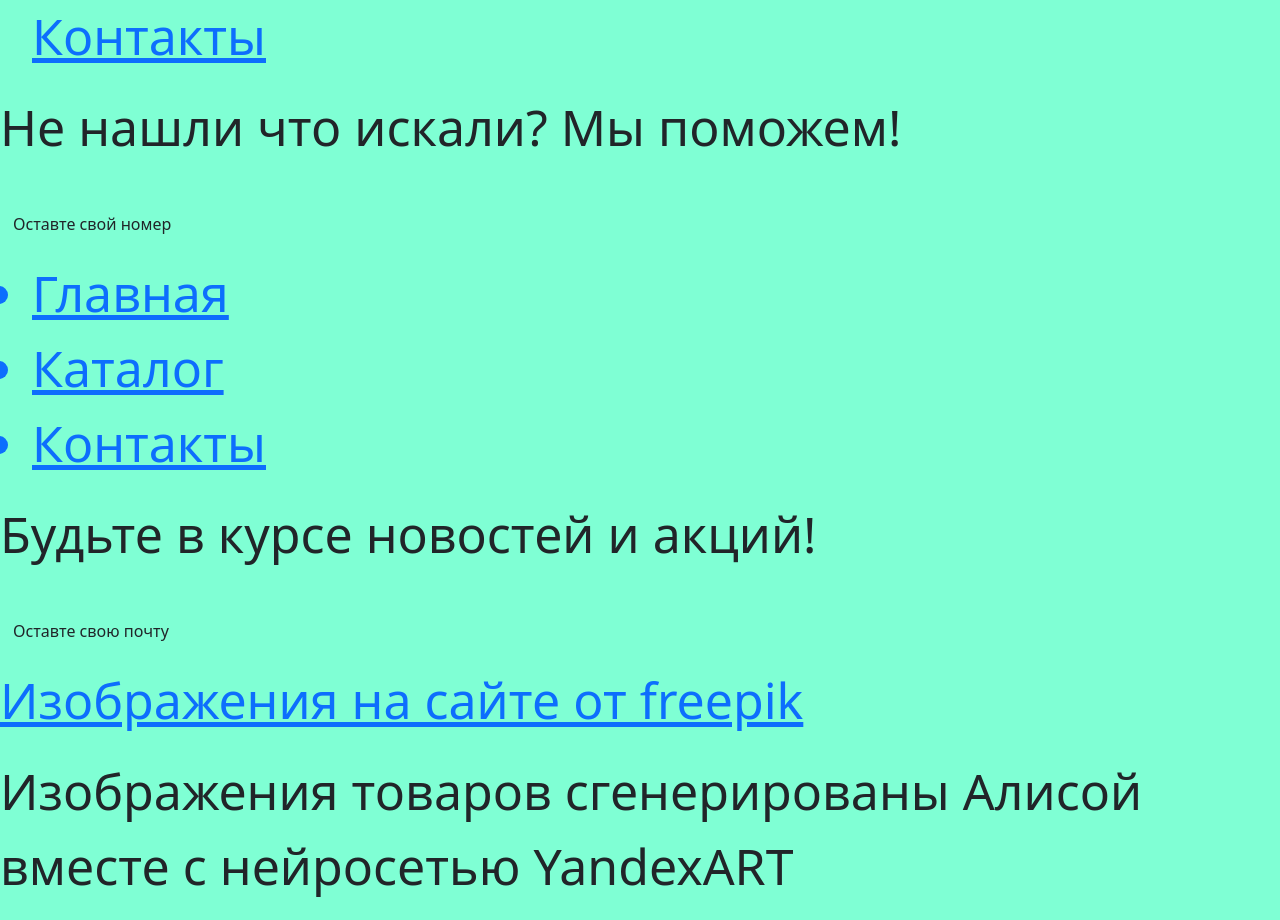
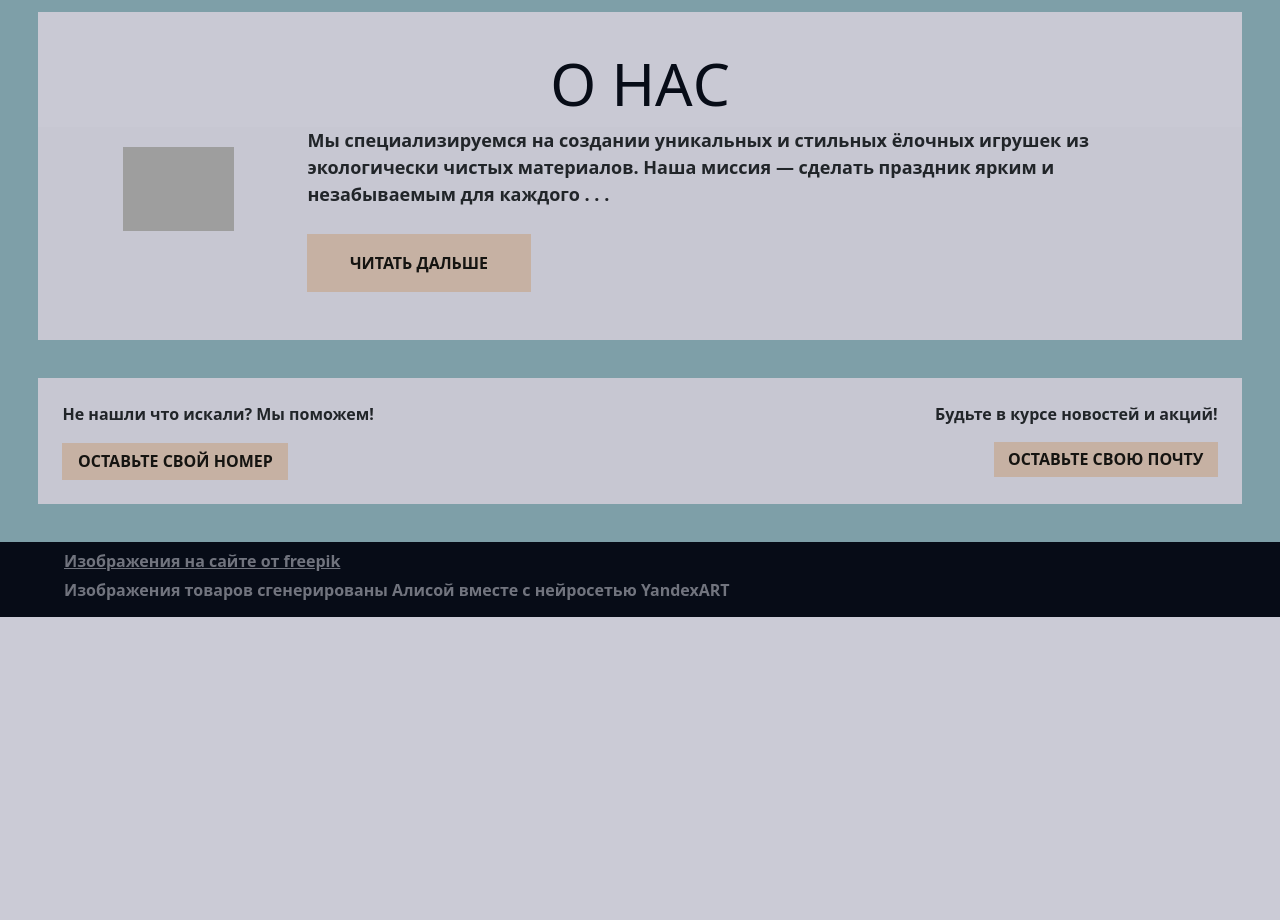
Before and after one commit to Irrima/Shiny_store, a Django app: page / in a window 1280 px wide. Shown: the part 590-1510 px from the top of the page. After the commit the page ends 1207 px from the top, so only its background shows below. Run offline with Django 5.2, Linux system fonts and the light colour scheme; grey boxes are pictures that could not be loaded.

Commit message:
I have finished the visual part of the main page

```diff
--- /dev/null
+++ b/main/templates/main/base.html
@@ -0,0 +1,56 @@
+{% load static %}
+<!doctype html>
+<html lang="en">
+<head>
+    <meta charset="UTF-8">
+    <meta name="viewport"
+          content="width=device-width, user-scalable=no, initial-scale=1.0, maximum-scale=1.0, minimum-scale=1.0">
+    <meta http-equiv="X-UA-Compatible" content="ie=edge">
+    <link rel="stylesheet" href="https://cdn.jsdelivr.net/npm/bootstrap@5.3.3/dist/css/bootstrap.min.css">
+    <link rel="stylesheet" href="https://cdn.jsdelivr.net/npm/bootstrap-icons@1.11.3/font/bootstrap-icons.css">
+    <link rel="stylesheet" href="{% static 'css/main.css' %}">
+    <title>{% block title %}{% endblock %}</title>
+</head>
+<body>
+<div class="wrapper">
+    <header>
+        <div class="header_1">
+            <p><i class="bi bi-telephone"></i>{{ tel }}</p>
+            <p>{{ work }}</p>
+        </div>
+        <div class="header_2">
+            <p>{{ logo }}</p>
+            <ul>
+                <a class="nav" href="#"><li>Главная</li></a>
+                <a class="nav" href="#"><li>Каталог</li></a>
+{#                <a class="nav" href="#"><li>О нас</li></a>#}
+                <a class="nav" href="#"><li>Контакты</li></a>
+                <a class="nav" href="#"><li>Оплата и доставка</li></a>
+            </ul>
+        </div>
+    </header>
+
+    {% block content %}
+    {% endblock %}
+
+    {% block content_intro %}
+    {% endblock %}
+
+{#    {% block content_catalog %}#}
+{#    {% endblock %}#}
+
+    {% block about %}
+    {% endblock %}
+
+    {% block users_contacts %}
+    {% endblock %}
+
+    <footer class="footer_image">
+            <p><a href="https://ru.freepik.com/free-photo/christmas-tree-space
+            -left_1435765.htm#fromView=search&page=3&position=51&uuid=8f20661c
+            -4c4b-4791-b860-97b28e045c13">{{ img_info_1}}</a></p>
+            <p>{{ img_info_2}}</p>
+    </footer>
+</div>
+</body>
+</html>
--- a/main/templates/main/index.html
+++ b/main/templates/main/index.html
@@ -1,70 +1,69 @@
+{% extends 'main/base.html' %}
 {% load static %}
-<!doctype html>
-<html lang="en">
-<head>
-    <meta charset="UTF-8">
-    <meta name="viewport"
-          content="width=device-width, user-scalable=no, initial-scale=1.0, maximum-scale=1.0, minimum-scale=1.0">
-    <meta http-equiv="X-UA-Compatible" content="ie=edge">
-    <link rel="stylesheet" href="https://cdn.jsdelivr.net/npm/bootstrap@5.3.3/dist/css/bootstrap.min.css">
-    <link rel="stylesheet" href="https://cdn.jsdelivr.net/npm/bootstrap-icons@1.11.3/font/bootstrap-icons.css">
-    <link rel="stylesheet" href="{% static 'css/main.css' %}">
-    <title>{{ title }}</title>
-</head>
-<body>
-<div class="wrapper">
-    <header>
-        <div class="header_1">
-            <p><i class="bi bi-telephone"></i> 8(989)1234567</p>
-            <p>Работаем без выходных</p>
-            <p>9 - 18</p>
+
+{% block title %}
+    {{ title }}
+{% endblock %}
+
+{% block content_intro  %}
+     <div class="intro">
+        <div>
+            <div class="intro_img">
+                <img src="{% static 'img/christmas-tree.png' %}" alt="ель">
+            </div>
+            <div class="intro_text">
+                <p class="intro_paragraph">{{ intro_content }}</p>
+                <a class="btn btn_intro" href="#catalog">{{ intro_btn }}</a>
+            </div>
+
         </div>
-        <div class="header_2">
-            <p>shiny</p>
-            <ul>
-                <a class="nav active_home" href="#"><li>Главная</li></a>
-                <a class="nav" href="#"><li>Каталог</li></a>
-                <a class="nav active_about" href="#"><li>О нас</li></a>
-                <a class="nav active_contacts" href="#"><li>Контакты</li></a>
-            </ul>
+    </div>
+{% endblock %}
+
+{#{% block content_catalog %}#}
+{#    <div class="catalog">#}
+{#        <a name="catalog"></a>#}
+{#        <h1>Каталог товаров</h1>#}
+{#    </div>#}
+{#    <div class="catalog_product">#}
+{#        {% for el in product %}#}
+{#            <a class="product" href="{% url 'product_detail' el.id %}">#}
+{#                <img class="product-img" src="{{ el.img.url }}"  alt="kapTiHka">#}
+{#                <p>{{ el.title }}</p>#}
+{#                <p>{{ el.price }}</p>#}
+{#                <p class="btn">В корзину</p>#}
+{#            </a>#}
+{##}
+{#        {% endfor %}#}
+{#    </div>#}
+{#{% endblock %}#}
+
+{% block about %}
+    <div class="home_about">
+        <div class="home_about_title">
+            <h2>{{ home_about_title }}</h2>
         </div>
-    </header>
+        <div class="home_about_content">
+            <div class="home_about_img">
+                <img src="{% static 'img/freepik-export.png' %}" alt="ель">
+            </div>
+            <div class="home_about_text">
+                <p>{{ home_about_text }}</p>
+                <a class="btn" href="{% url 'about' %}">{{ home_about_btn }}</a>
+            </div>
+        </div>
+    </div>
+{% endblock %}
 
-    {% block content %}
-    {% endblock %}
-
-    {% block content_intro %}
-    {% endblock %}
-
-    {% block content_catalog %}
-    {% endblock %}
-
-    {% block about %}
-    {% endblock %}
-
-    <footer>
+{% block users_contacts %}
+    <div class="users_contacts">
         <div class="phone">
-            <p>Не нашли что искали? Мы поможем!</p>
-            <button class="btn">Оставте свой номер</button>
-        </div>
-        <div class="footer_nav">
-            <ul>
-                <a class="footer_nav_a" href="#"><li>Главная</li></a>
-                <a class="footer_nav_a" href="#"><li>Каталог</li></a>
-                <a class="footer_nav_a" href="#"><li>Контакты</li></a>
-            </ul>
+            <p>{{ help }}</p>
+            <button class="btn">{{ phone }}</button>
         </div>
         <div class="email">
-            <p>Будьте в курсе новостей и акций!</p>
-            <button class="btn">Оставте свою почту</button>
+            <p>{{ news }}</p>
+            <button class="btn">{{ email }}</button>
         </div>
-    </footer>
-        <div class="footer_image">
-            <p><a href="https://ru.freepik.com/free-photo/christmas-tree-space
-            -left_1435765.htm#fromView=search&page=3&position=51&uuid=8f20661c
-            -4c4b-4791-b860-97b28e045c13">Изображения на сайте от freepik</a></p>
-            <p>Изображения товаров сгенерированы Алисой вместе с нейросетью YandexART</p>
-        </div>
-</div>
-</body>
-</html>
+    </div>
+{% endblock %}
--- a/main/views.py
+++ b/main/views.py
@@ -4,8 +4,31 @@ from django.shortcuts import render
 
 def index(request):
     context = {
-        'title': 'Главная',
-        'content': 'Главная страница'
+        # header
+
+        'title': 'Главная страница',
+        'tel': ' 8(989)1234567',
+        'work': 'Работаем без выходных 9 - 18',
+        'logo': 'shiny',
+        # intro
+
+        'intro_content': 'В нашем магазине вы найдёте новогодние ёлочные игрушки из ваты и бумаги.',
+        'intro_btn': 'каталог',
+        # home_about
+
+        'home_about_text': 'Мы специализируемся на создании уникальных и стильных ёлочных игрушек из экологически чистых материалов. Наша миссия — сделать праздник ярким и незабываемым для каждого . . .',
+        'home_about_btn': 'Читать дальше',
+        'home_about_title': 'О нас',
+        # users_contacts
+
+        'help': 'Не нашли что искали? Мы поможем!',
+        'phone': 'Оставьте свой номер',
+        'news': 'Будьте в курсе новостей и акций!',
+        'email': 'Оставьте свою почту',
+        # footer
+
+        'img_info_1': 'Изображения на сайте от freepik',
+        'img_info_2': 'Изображения товаров сгенерированы Алисой вместе с нейросетью YandexART',
     }
 
     return render(request, 'main/index.html', context)
--- a/static/css/main.css
+++ b/static/css/main.css
@@ -1,4 +1,287 @@
-body{
-    background: aquamarine;
-    font-size: 50px;
+body {
+    background: #7e9fa8;;
+    font-weight: 700;
+    height: 100%;
 }
+html{
+    height: 100%;
+}
+.wrapper{
+    min-height: 100%;
+    display: flex;
+    flex-direction: column;
+}
+p,
+ul,
+h1 {margin: 0; padding: 0}
+h1,
+h2{
+    font-size: 4.6vw;
+    font-weight: 500;
+    text-transform: uppercase;
+}
+.header_2> ul,
+.footer_nav> ul{
+    display: flex;
+    list-style: none;
+}
+.nav,
+.footer_nav_a{
+    margin: auto;
+    margin-left: 30px;
+    color: #25231c;
+    font-size: 17px;
+    text-decoration: none;
+    transition: transform .3s ease;
+}
+.nav:hover,
+.footer_nav_a:hover{
+    color: #12589f;
+    text-decoration: none;
+    transform: scale(1.05);
+}
+.btn{
+    background: #c6b1a3;
+    border: none;
+    border-radius: 0;
+    text-transform: uppercase;
+    font-weight: 700;
+    color: #151411;
+    padding: 2% 5%;
+}
+.btn:hover,
+button:focus{
+    background: #b8a28c;
+    color: #151411;
+}
+
+
+/*header*/
+
+.header_1{
+    background: #070c17;
+    font-size: 16px;
+    display: flex;
+    padding: .5% 5% .7%;
+}
+.header_1> p{
+    color: #71747e;
+    margin-right: 3%;
+}
+.header_2{
+    background: #c6c1ba;
+    font-size: 16px;
+    display: flex;
+    justify-content: space-between;
+    padding: 1.5% 5% 1.8%;
+    text-transform: uppercase;
+}
+.header_2> p{
+    font-size: 40px;
+    color: #12589f;
+}
+
+/*intro*/
+
+.intro{
+    padding: 3%;
+}
+.intro> div{
+    display: flex;
+    flex-direction: row-reverse;
+    align-items: center;
+    background: #cbcbd6;
+}
+.intro> div> p{
+    width: 50vw;
+    font-weight: 500;
+    margin-bottom: 5%;
+    font-size: 18px;
+    color: #99aa9e;
+}
+.intro_img> img{
+    width: 40vw;
+}
+.intro_text{
+    display: flex;
+    flex-direction: column;
+    align-items: flex-start;
+    margin: 0 6% 0;
+}
+.intro_paragraph{
+    color: #070c17;
+    font-size: 20px;
+    margin-bottom: 5%;
+}
+.intro_paragraph> a{
+    color: #070c17;
+}
+.btn_intro{
+    color: #070c17;
+}
+
+/*catalog*/
+
+/*.catalog{*/
+/*    height: 10vh;*/
+/*    padding: 5vw 0 3vw;*/
+/*    display: flex;*/
+/*    align-items: center;*/
+/*    justify-content: center;*/
+/*}*/
+/*.catalog> h1{*/
+/*    color: #151411;*/
+
+/*}*/
+/*.catalog_product{*/
+/*    padding: 4% 4% 2%;*/
+/*    display: grid;*/
+/*    justify-items: center;*/
+/*    grid-template-columns: repeat(3, 1fr);*/
+/*    column-gap: 2%;*/
+/*}*/
+/*.product{*/
+/*    width: 80%;*/
+/*    padding: 4%;*/
+/*    display: grid;*/
+/*    justify-items: center;*/
+/*    background: #c6c1ba;*/
+/*    text-decoration: none;*/
+/*    color: #151411;*/
+/*    margin-bottom: 12%;*/
+/*}*/
+
+/*.product:hover{*/
+/*    background: #d6cec8;*/
+/*    transition: transform .5s ease;*/
+/*    transform: scale(1.04);*/
+/*}*/
+/*.product-img{*/
+/*    width: 80%;*/
+/*    margin: 12% 0;*/
+/*}*/
+/*.product> a{*/
+/*    font-size: 1.3vw;*/
+/*    text-transform: uppercase;*/
+/*    text-decoration: none;*/
+/*    color: #25231c;*/
+/*    margin-bottom: 2%;*/
+/*}*/
+/*.product> p{*/
+/*    font-size: 1.5vw;*/
+/*    margin-bottom: 5%;*/
+/*}*/
+
+/*home_about*/
+.home_about{
+    padding: 0 3% 3%;
+}
+.home_about_title{
+    padding: 3% 0 0;
+    background: #c9c9d4;
+    display: flex;
+    align-items: center;
+    justify-content: center;
+}
+.home_about_title> h2{
+    color: #070c17;
+}
+.home_about_content{
+    background: #c7c7d2;
+    padding: 0 7% 4%;
+    display: flex;
+    flex-direction: row;
+    align-items: center;
+}
+.home_about_img> img{
+    width: 60%;
+    margin-top: -22%;
+}
+.home_about_text{
+    display: flex;
+    flex-direction: column;
+    align-items: flex-start;
+}
+.home_about_text> p{
+    margin-bottom: 3%;
+    font-size: 18px;
+}
+.home_about> div:last-child> p{
+    width: 50vw;
+    font-weight: 500;
+    margin-bottom: 5%;
+    color: #99aa9e;
+}
+
+/*users_contacts*/
+
+.users_contacts{
+    background: #c7c7d2;
+    margin: 0 3% 3%;
+    display: flex;
+    justify-content: space-between;
+}
+.phone, .email{
+    padding: 2%;
+    display: flex;
+    flex-direction: column;
+
+}
+.phone>button, .email>button {
+    margin-top: 5.5%;
+}
+.phone{
+    align-items: flex-start;
+}
+.email{
+    align-items: flex-end;
+    }
+
+/*footer*/
+
+/*footer{*/
+/*    background: #1e2625;*/
+
+/*    color: #cacaca;*/
+/*    display: flex;*/
+/*    justify-content: space-between;*/
+/*    align-items: center;*/
+/*    padding: 3% 5% 3.3%;*/
+/*}*/
+/*.footer_nav> ul{*/
+/*    display: flex;*/
+/*    flex-wrap: wrap;*/
+/*    justify-content: space-evenly;*/
+/*}*/
+/*.footer_nav> ul> a{*/
+/*    color: #cacaca;*/
+/*    text-transform: uppercase;*/
+/*    margin: 1vw 2vw;*/
+/*}*/
+/*.phone{*/
+/*    display: flex;*/
+/*    flex-direction: column;*/
+/*    align-items: flex-start;*/
+/*}*/
+/*.email{*/
+/*    display: flex;*/
+/*    flex-direction: column;*/
+/*    align-items: flex-end;*/
+/*    }*/
+/*.phone, .email{*/
+/*    width: 25vw;*/
+/*}*/
+/*.phone> p, .email> p{*/
+/*    margin-bottom: 5%;*/
+/*}*/
+.footer_image{
+    padding: .5% 5% .7%;
+    background: #070c17;
+    font-size: 16px;
+}
+.footer_image> p{
+    margin-bottom: .5%;
+}
+.footer_image> p, .footer_image> p> a{
+    color: #71747e;
+}
```
